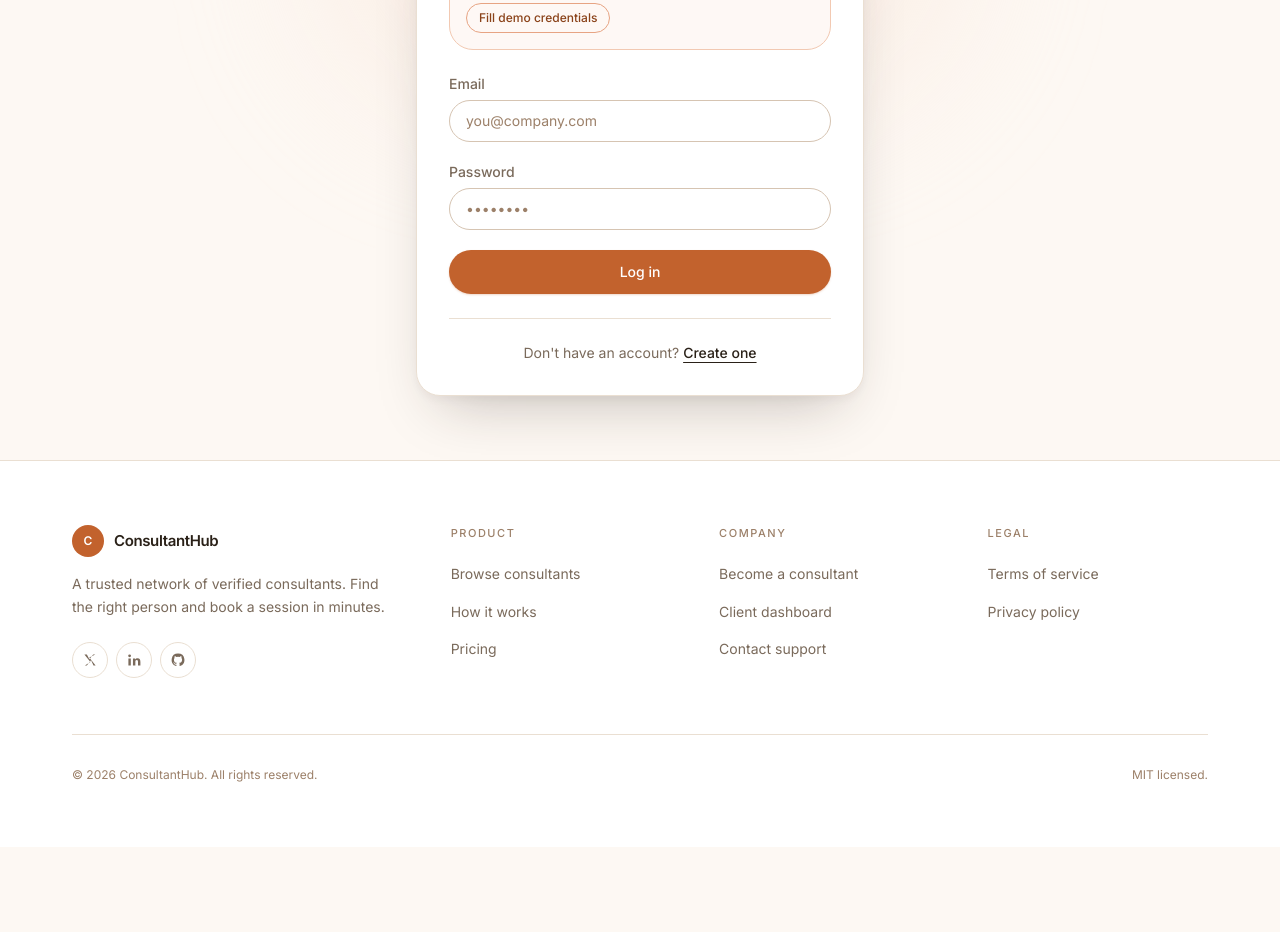
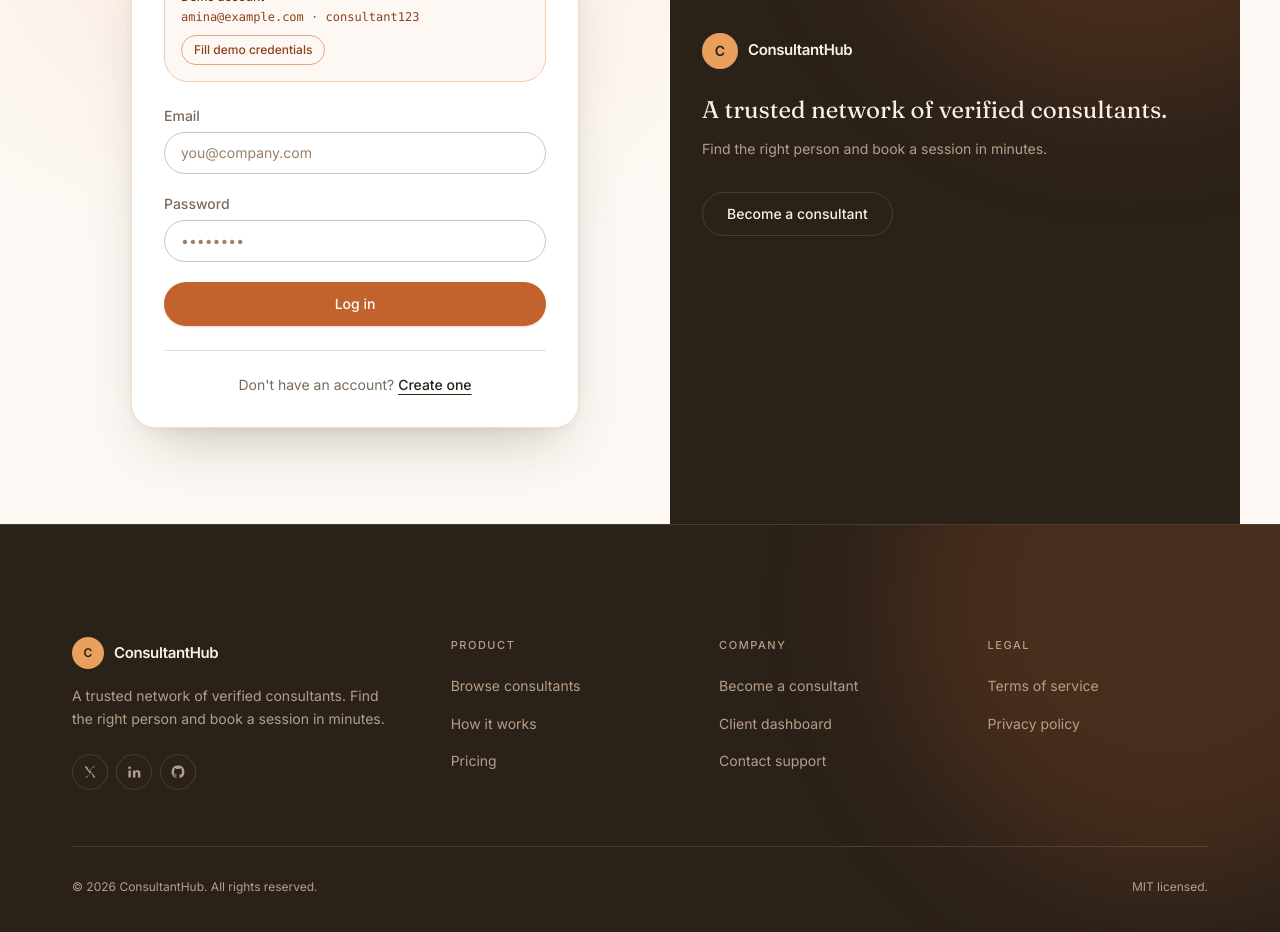
Before and after one commit to Abdrihman-Hussein/ConsultantHub, a React (Vite) app in the folder client/: page /login in a window 1280 px wide. Shown: the part 320-1252 px from the top of the page. Before the commit the page ends 1167 px from the top, so only its background shows below. Built offline with nearby package versions, Linux system fonts and the light colour scheme.

Commit message:
feat: apply ink surfaces to the auth aside and footer

```diff
--- a/client/src/components/layout/Footer.tsx
+++ b/client/src/components/layout/Footer.tsx
@@ -1,6 +1,6 @@
 import { Link } from 'react-router-dom'
-import Container from '../ui/Container'
 import Reveal from '../ui/Reveal'
+import InkBand from '../marketing/InkBand'
 
 const columns = [
   {
@@ -45,20 +45,19 @@ const socials = [
 
 export default function Footer() {
   return (
-    <footer className="border-t border-line bg-surface">
-      <Container className="py-16">
+    <InkBand as="footer" className="border-t border-ink-line">
       <div className="grid gap-12 md:grid-cols-[1.5fr_repeat(3,1fr)]">
         <Reveal>
           <div className="max-w-xs">
             <Link to="/" className="group inline-flex items-center gap-2.5">
-                <span className="grid h-8 w-8 place-items-center rounded-full bg-accent-500 text-xs font-semibold text-white transition-transform duration-300 ease-spring group-hover:scale-110">
+              <span className="grid h-8 w-8 place-items-center rounded-full bg-accent-on-ink text-xs font-semibold text-ink-950 transition-transform duration-300 ease-spring group-hover:scale-110">
                 C
               </span>
-                <span className="text-[15px] font-semibold tracking-tight text-ink-950">
+              <span className="text-[15px] font-semibold tracking-tight text-on-ink">
                 ConsultantHub
               </span>
             </Link>
-              <p className="mt-4 text-sm leading-relaxed text-muted">
+            <p className="mt-4 text-sm leading-relaxed text-on-ink-muted">
               A trusted network of verified consultants. Find the right person and book a session
               in minutes.
             </p>
@@ -69,7 +68,7 @@ export default function Footer() {
                   key={social.label}
                   href="/#"
                   aria-label={social.label}
-                    className="grid h-9 w-9 place-items-center rounded-full border border-line text-muted transition-all duration-200 hover:-translate-y-0.5 hover:border-accent-500 hover:bg-accent-50 hover:text-accent-600"
+                  className="grid h-9 w-9 place-items-center rounded-full border border-ink-line text-on-ink-muted transition-all duration-200 hover:-translate-y-0.5 hover:border-accent-on-ink hover:bg-ink-line hover:text-on-ink"
                 >
                   <svg viewBox="0 0 20 20" className="h-4 w-4" fill="currentColor">
                     <path d={social.path} />
@@ -83,15 +82,15 @@ export default function Footer() {
         {columns.map((column, index) => (
           <Reveal key={column.title} delay={(index + 1) * 70}>
             <div>
-                <h3 className="eyebrow mb-4">{column.title}</h3>
+              <h3 className="eyebrow mb-4 text-on-ink-muted">{column.title}</h3>
               <ul className="space-y-2.5">
                 {column.links.map((link) => (
                   <li key={link.label}>
                     <Link
                       to={link.to}
-                        className="group inline-flex items-center text-sm text-muted transition-colors hover:text-ink-950"
+                      className="group inline-flex items-center text-sm text-on-ink-muted transition-colors hover:text-on-ink"
                     >
-                        <span className="mr-0 h-px w-0 bg-accent-500 transition-all duration-300 ease-out group-hover:mr-2 group-hover:w-3" />
+                      <span className="mr-0 h-px w-0 bg-accent-on-ink transition-all duration-300 ease-out group-hover:mr-2 group-hover:w-3" />
                       {link.label}
                     </Link>
                   </li>
@@ -103,14 +102,13 @@ export default function Footer() {
       </div>
 
       <Reveal delay={120}>
-          <div className="mt-14 flex flex-col gap-3 border-t border-line pt-8 sm:flex-row sm:items-center sm:justify-between">
-            <p className="text-xs text-subtle">
+        <div className="mt-14 flex flex-col gap-3 border-t border-ink-line pt-8 sm:flex-row sm:items-center sm:justify-between">
+          <p className="text-xs text-on-ink-muted">
             © {new Date().getFullYear()} ConsultantHub. All rights reserved.
           </p>
-            <p className="text-xs text-subtle">MIT licensed.</p>
+          <p className="text-xs text-on-ink-muted">MIT licensed.</p>
         </div>
       </Reveal>
-      </Container>
-    </footer>
+    </InkBand>
   )
 }
--- a/client/src/components/marketing/AuthShell.tsx
+++ b/client/src/components/marketing/AuthShell.tsx
@@ -1,5 +1,7 @@
 import type { ReactNode } from 'react'
+import Button from '../ui/Button'
 import Reveal from '../ui/Reveal'
+import InkBand from './InkBand'
 
 interface AuthShellProps {
   title: string
@@ -9,18 +11,24 @@ interface AuthShellProps {
 }
 
 /**
- * Shared frame for the sign-in and registration pages: a centred card with a
- * decorative terracotta wash behind it.
+ * Shared frame for the sign-in and registration pages.
+ *
+ * Two surfaces, one rule: the form panel stays on cream so the inputs keep
+ * their familiar high-contrast treatment, and only the accompanying aside
+ * goes dark. This is the last page permitted to use ink.
  */
 export default function AuthShell({ title, subtitle, children, footer }: AuthShellProps) {
   return (
-    <div className="relative flex flex-1 items-center justify-center overflow-hidden px-5 py-16 sm:px-8">
+    <div className="relative flex min-h-full items-center overflow-hidden">
       <div
         aria-hidden="true"
-        className="pointer-events-none absolute left-1/2 top-0 h-96 w-[42rem] -translate-x-1/2 rounded-full bg-accent-100/40 blur-3xl"
+        className="pointer-events-none absolute left-1/4 top-0 h-96 w-[42rem] -translate-x-1/2 rounded-full bg-accent-100/40 blur-3xl"
       />
 
-      <div className="relative w-full max-w-md">
+      <div className="relative mx-auto grid w-full max-w-shell lg:grid-cols-[1.05fr_0.95fr]">
+        {/* Cream form panel — the inputs never sit on ink. */}
+        <div className="flex items-center px-5 py-16 sm:px-8 lg:py-24">
+          <div className="mx-auto w-full max-w-md">
             <Reveal>
               <div className="text-center">
                 <h1 className="font-display text-display-md text-ink-950">{title}</h1>
@@ -38,5 +46,33 @@ export default function AuthShell({ title, subtitle, children, footer }: AuthShe
             </Reveal>
           </div>
         </div>
+
+        <InkBand as="aside" className="flex items-center">
+          <Reveal delay={140}>
+            <div className="flex items-center gap-2.5">
+              <span className="grid h-9 w-9 place-items-center rounded-full bg-accent-on-ink text-sm font-semibold text-ink-950">
+                C
+              </span>
+              <span className="text-[15px] font-semibold tracking-tight text-on-ink">
+                ConsultantHub
+              </span>
+            </div>
+
+            <p className="mt-6 font-display text-2xl leading-snug text-on-ink">
+              A trusted network of verified consultants.
+            </p>
+            <p className="mt-3 max-w-sm text-sm leading-relaxed text-on-ink-muted">
+              Find the right person and book a session in minutes.
+            </p>
+
+            <div className="mt-8">
+              <Button to="/become-a-consultant" variant="onInkOutline">
+                Become a consultant
+              </Button>
+            </div>
+          </Reveal>
+        </InkBand>
+      </div>
+    </div>
   )
 }
```
Lines whose indentation alone changed are shown as unchanged.
